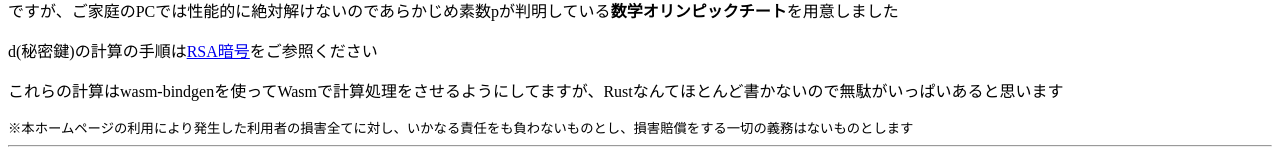
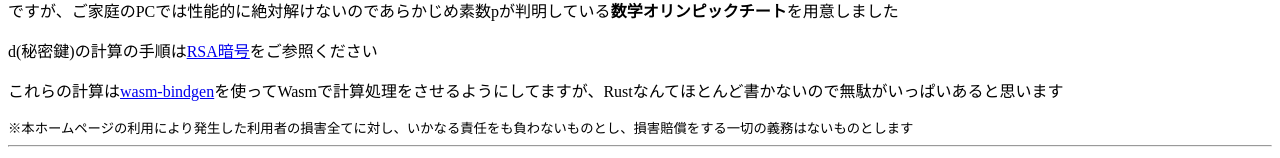
Before and after one commit to tubone24/yoroshiku_onegai_shimaaasu, a plain HTML site: page index.html in a window 1280 px wide. Shown: the part 318-476 px from the top of the page. Drawn offline with Linux system fonts and the light colour scheme; a script that the page names is missing.

Commit message:
レイアウト修正

```diff
--- a/index.html
+++ b/index.html
@@ -71,7 +71,8 @@
     </p>
     d(秘密鍵)の計算の手順は<a href="https://ja.wikipedia.org/wiki/RSA%E6%9A%97%E5%8F%B7" target="_blank"
                     rel="noopener noreferrer">RSA暗号</a>をご参照ください<br/>
-    <p>これらの計算はwasm-bindgenを使ってWasmで計算処理をさせるようにしてますが、Rustなんてほとんど書かないので無駄がいっぱいあると思います</p>
+    <p>これらの計算は<a href="https://github.com/rustwasm/wasm-bindgen" target="_blank"
+                 rel="noopener noreferrer">wasm-bindgen</a>を使ってWasmで計算処理をさせるようにしてますが、Rustなんてほとんど書かないので無駄がいっぱいあると思います</p>
     <small>※本ホームページの利用により発生した利用者の損害全てに対し、いかなる責任をも負わないものとし、損害賠償をする一切の義務はないものとします</small>
     <hr/>
     public exponent（公開指数）<br/>
@@ -88,7 +89,8 @@
             src="http://chart.apis.google.com/chart?cht=tx&chl=q">の積だよ。これだけの桁数になると君たちのゲーミングPCを持っても計算できないくらいの計算量になってしまうのでOZのパスワードも安心だね
     </small>
     <br/>
-    <small><font size="1">都合(数学オリンピックチート機能)によりnは固定とさせていただいております。ただtextareaをreadonlyにしているだけなのでハックしたい人は開発者ツールからどうぞ</font></small>
+    <small><font size="1">都合(数学オリンピックチート機能)によりnは固定とさせていただいております。ただtextareaをreadonlyにしているだけなのでハックしたい人は開発者ツールからどうぞ</font>
+    </small>
     <br/>
     <textarea rows="10" cols="60" id="n" readonly>114381625757888867669235779976146612010218296721242362562561842935706935245733897830597123563958705058989075147599290026879543541</textarea><br/><br/>
     <label><input type="checkbox" id="cheat" value="yes" checked>数学オリンピックチート(健二くんのように一瞬で素因数分解ができるチート)</label><br/><br/>
@@ -110,7 +112,8 @@
 <div id="div_d">
     d=0
 </div>
-<small><font size="1">d: <img src="http://chart.apis.google.com/chart?cht=tx&chl=d%3De%5E-1%20%5Cquad%20mod%20%5Cquad%20%5Cphi">で算出することのできる秘密鍵でここでは<a
+<small><font size="1">d: <img
+        src="http://chart.apis.google.com/chart?cht=tx&chl=d%3De%5E-1%20%5Cquad%20mod%20%5Cquad%20%5Cphi">で算出することのできる秘密鍵でここでは<a
         href="https://ja.wikipedia.org/wiki/%E3%83%A6%E3%83%BC%E3%82%AF%E3%83%AA%E3%83%83%E3%83%89%E3%81%AE%E4%BA%92%E9%99%A4%E6%B3%95#%E6%8B%A1%E5%BC%B5%E3%81%95%E3%82%8C%E3%81%9F%E4%BA%92%E9%99%A4%E6%B3%95"
         target="_blank" rel="noopener noreferrer">拡張ユークリッド互除法</a>を使って求めてます (注)<img
         src="http://chart.apis.google.com/chart?cht=tx&chl=%5Cphi%20%3D%20lcm(p%20-%201%2C%20q-1)"> を表しており<img
```
Also changed, not shown: README.md (added).
